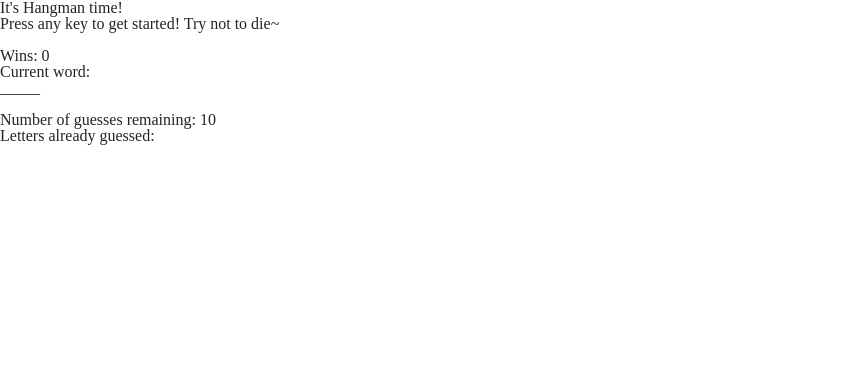
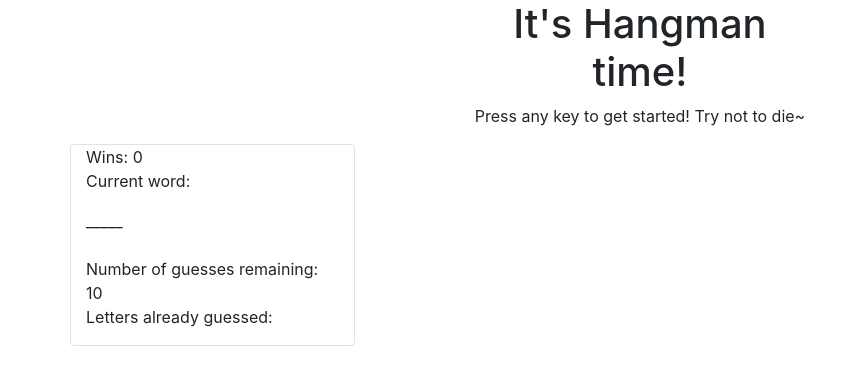
Before and after one commit to Glacian22/Word-Guess-Game, a plain HTML site: page index.html in a window 1280 px wide. Shown: the whole page, without its empty margins (0-867 px from the left). Drawn offline with nearby package versions, Linux system fonts and the light colour scheme.

Commit message:
wip bootstrap

```diff
--- a/index.html
+++ b/index.html
@@ -8,28 +8,39 @@
     <meta name="viewport" content="width=device-width, initial-scale=1">
     <link rel="stylesheet" href="https://stackpath.bootstrapcdn.com/bootstrap/4.3.1/css/bootstrap.min.css"
         integrity="sha384-ggOyR0iXCbMQv3Xipma34MD+dH/1fQ784/j6cY/iJTQUOhcWr7x9JvoRxT2MZw1T" crossorigin="anonymous">
-    <link rel="stylesheet" type="text/css" href="assets/css/reset.css">
+    <!-- <link rel="stylesheet" type="text/css" href="assets/css/reset.css"> -->
     <link rel="stylesheet" type="text/css" href="assets/css/style.css">
 </head>
 
 <body>
 
     <!-- Setting up all of the onscreen text -->
+    <div class="container">
+        <div class="row">
+            <div class="col-md-4"></div>
+            <div class="col-md-4 text-center">
                 <h1>It's Hangman time!</h1>
-
                 <p>Press any key to get started! Try not to die~</p>
-    <span id="game-over"> </span>
-    <br>
+            </div>
+            <div class="col-md-4"></div>
+        </div>
+        <div class="row">
+            <div class="col-md-3 border rounded">
                 <span id="win-text">Wins: 0</span>
                 <p>Current word: </p>
                 <span id="current-word"></span>
                 <br></br>
                 <span>Number of guesses remaining: </span> <span id="guesses-left">10</span>
                 <p>Letters already guessed:</p>
-    <div id="letters-guessed">   </div>
+                <div id="letters-guessed"> </div>
+            </div>
+            <div class="col-md-5 mx-md-5">
+                <div id="game-over"> </div>
+            </div>
+        </div>
 
 
-
+    </div>
 
 
 
```
Lines whose indentation alone changed are shown as unchanged.
